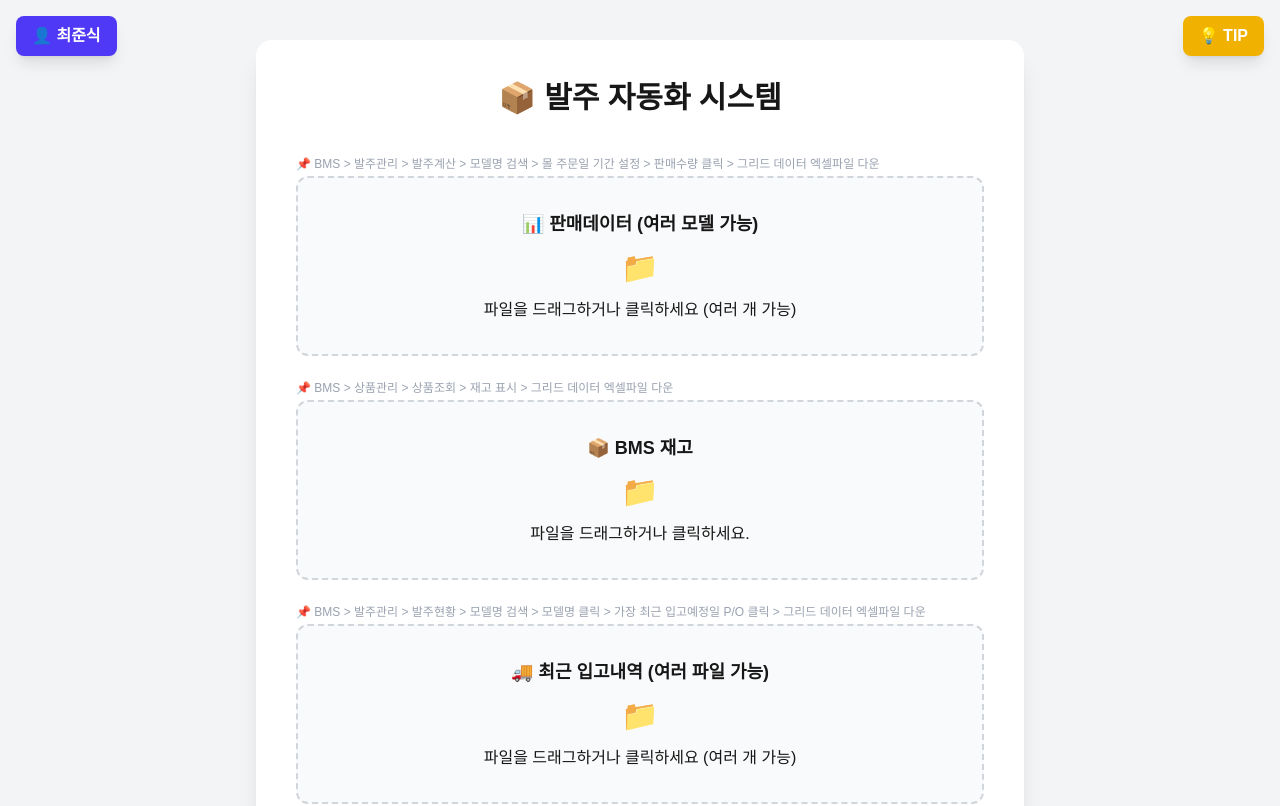
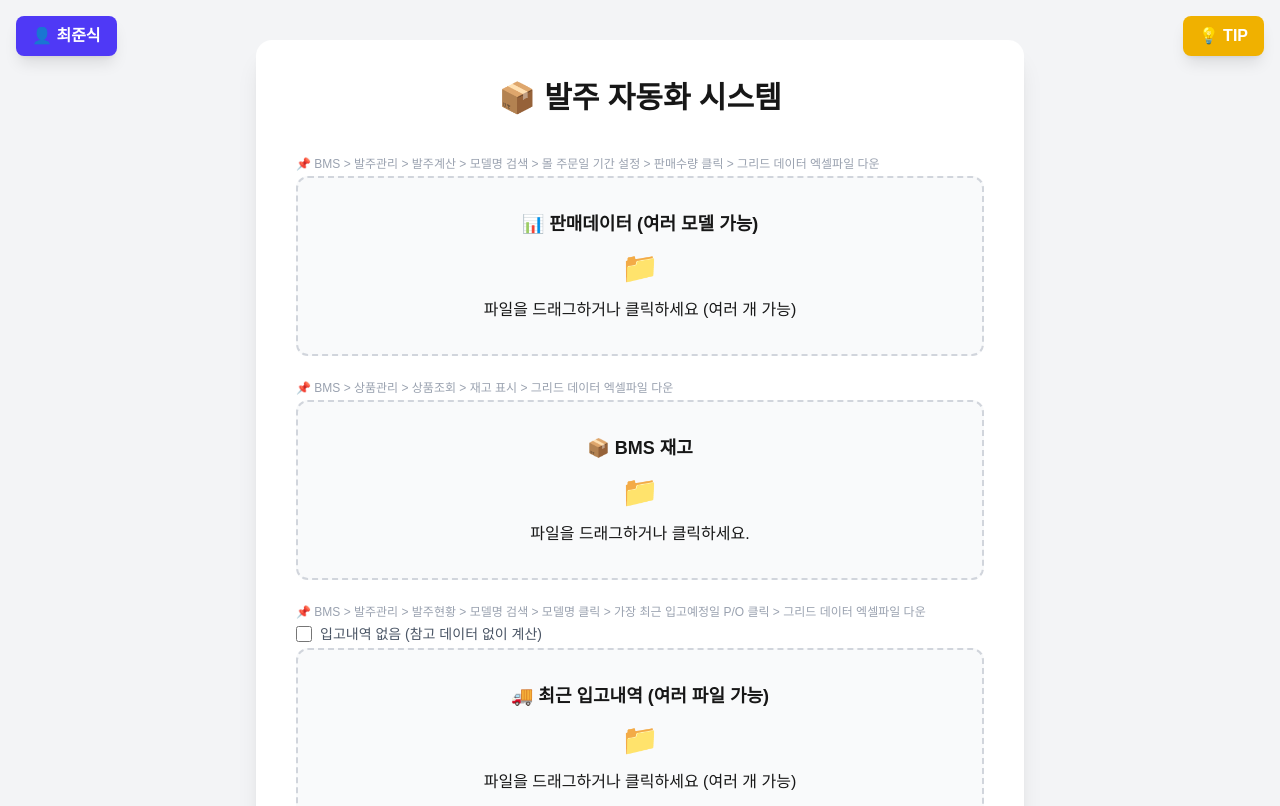
Before and after one commit to junsikminyeong-art/Order-Automation, a Next.js app in the folder frontend/: page / in a window 1280 px wide. Shown: the top 806 px of the page. Built offline with nearby package versions, Linux system fonts and the light colour scheme.

Commit message:
입고내역 없음 옵션 추가

```diff
--- a/frontend/app/page.tsx
+++ b/frontend/app/page.tsx
@@ -25,6 +25,7 @@ export default function Home() {
 
   // ─── 입고일 (파일별) ───
   const [inDates, setInDates] = useState<string[]>([]);
+    const [noInbound, setNoInbound] = useState(false);
 
   // ─── 계산 설정 ───
   const [growthFactor, setGrowthFactor] = useState<number>(1.2);
@@ -225,7 +226,7 @@ export default function Home() {
 
   // ─── 발주 계산 실행 ───
   const handleCalculate = async () => {
-    if (salesFiles.length === 0 || !stockFile || inFiles.length === 0 || !orderFile) return;
+    if (salesFiles.length === 0 || !stockFile || !orderFile) return;
 
     setLoading(true);
     setError("");
@@ -590,6 +591,25 @@ export default function Home() {
             <p className="text-xs text-gray-400 mb-1">
               📌 BMS &gt; 발주관리 &gt; 발주현황 &gt; 모델명 검색 &gt; 모델명 클릭 &gt; 가장 최근 입고예정일 P/O 클릭 &gt; 그리드 데이터 엑셀파일 다운
             </p>
+                        <div className="flex items-center gap-2 mb-1">
+              <input
+                type="checkbox"
+                id="noInbound"
+                checked={inFiles.length === 0 && noInbound}
+                onChange={(e) => {
+                  setNoInbound(e.target.checked);
+                  if (e.target.checked) {
+                    setInFiles([]);
+                    setInDates([]);
+                  }
+                }}
+                className="w-4 h-4 accent-blue-500"
+              />
+              <label htmlFor="noInbound" className="text-sm text-gray-600">
+                입고내역 없음 (참고 데이터 없이 계산)
+              </label>
+            </div>
+            {!noInbound && (
               <MultiFileDrop
                 title="🚚 최근 입고내역 (여러 파일 가능)"
                 files={inFiles}
@@ -598,6 +618,7 @@ export default function Home() {
                 dates={inDates}
                 onDatesChange={setInDates}
               />
+            )}
           </div>
 
                     {/* 발주 요청 양식 */}
```
Lines whose indentation alone changed are shown as unchanged.
